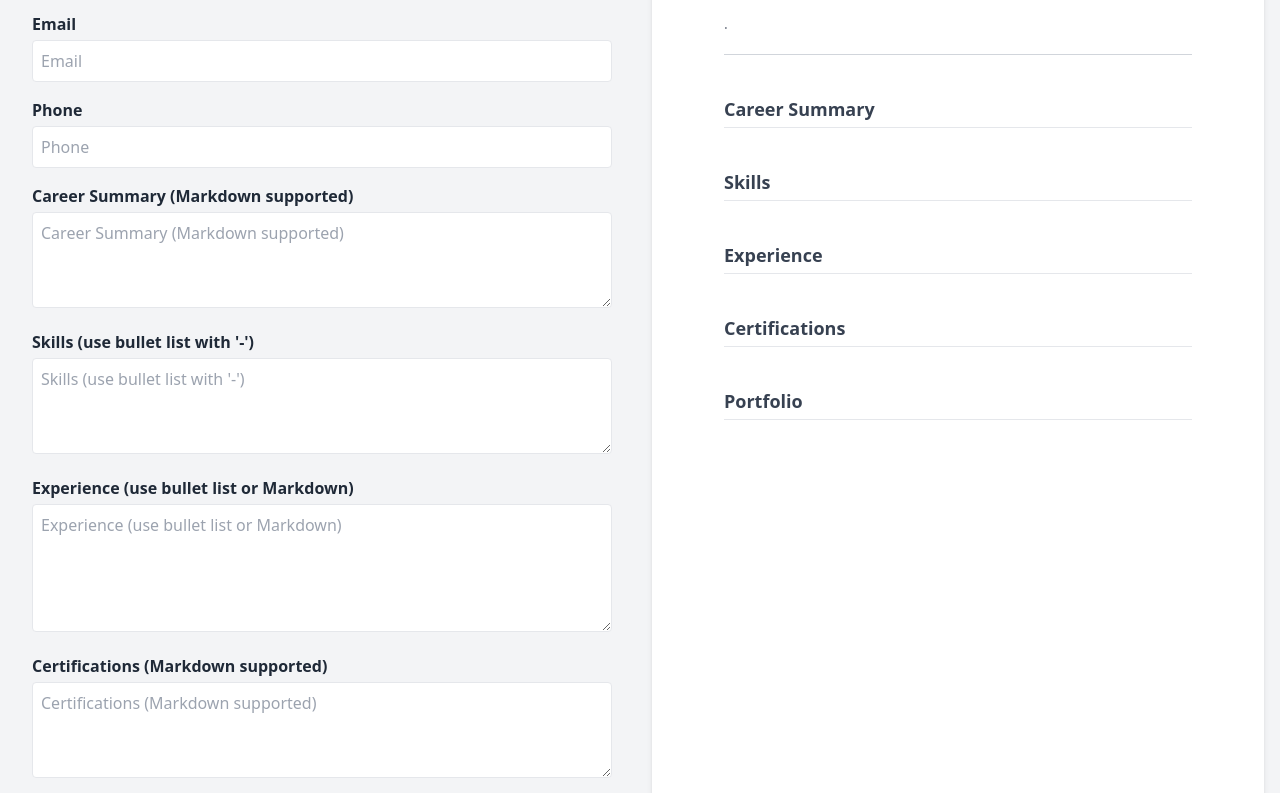
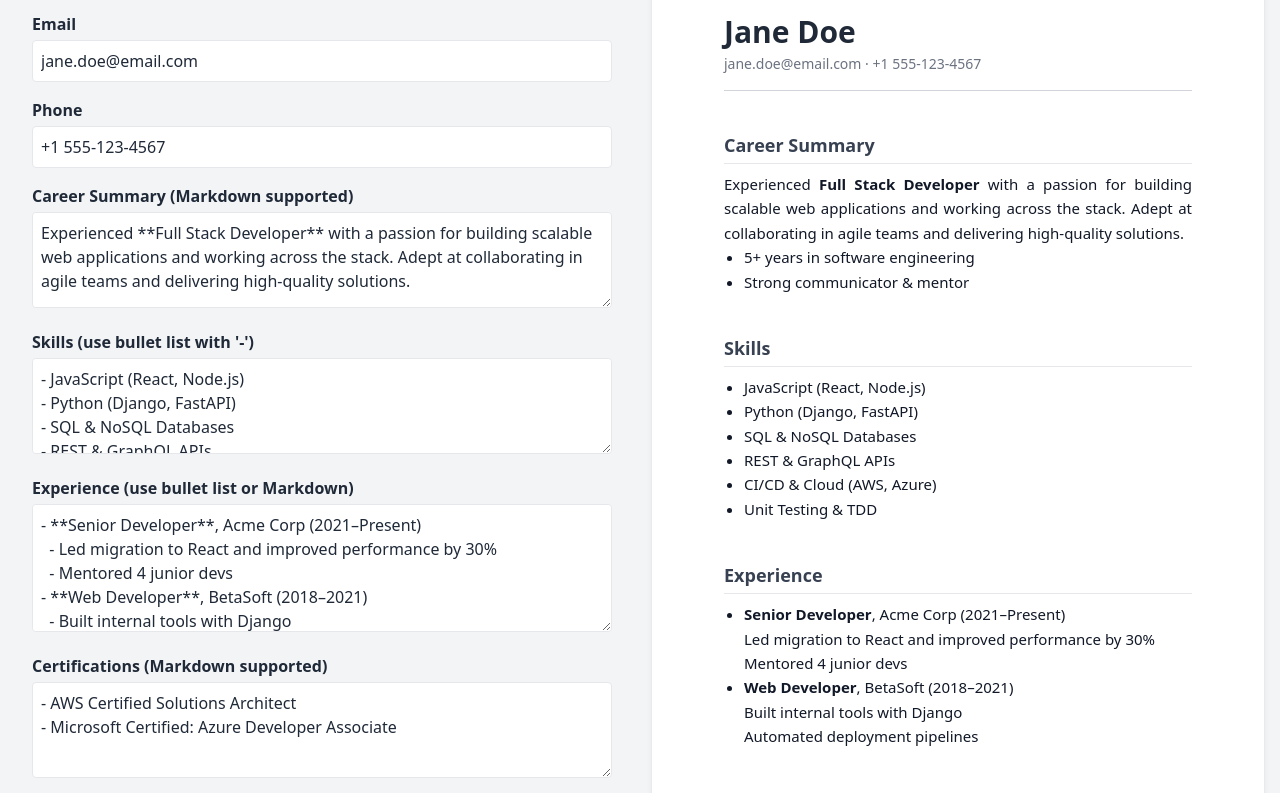
Before and after one commit to bkalse/ResumeBuilder, a React (Vite) app: page / in a window 1280 px wide. Shown: the part 240-1033 px from the top of the page. Built offline with nearby package versions, Linux system fonts and the light colour scheme.

Commit message:
Update initial resume data with sample information and remove unused components

```diff
--- a/src/App.jsx
+++ b/src/App.jsx
@@ -8,16 +8,23 @@ import htmlDocx from "html-docx-js/dist/html-docx";
 function App() {
     const [resumeData, setResumeData] = useState(() => {
         const stored = localStorage.getItem("resumeData");
-        return stored ? JSON.parse(stored) : {
-            name: "",
-            email: "",
-            phone: "",
-            summary: "",
-            skills: "",
-            experience: "",
-            certifications: "",
-            portfolio: ""
-        };
+        return stored
+            ? JSON.parse(stored)
+            : {
+                name: "Jane Doe",
+                email: "jane.doe@email.com",
+                phone: "+1 555-123-4567",
+                summary:
+                    "Experienced **Full Stack Developer** with a passion for building scalable web applications and working across the stack. Adept at collaborating in agile teams and delivering high-quality solutions.\n\n- 5+ years in software engineering\n- Strong communicator & mentor",
+                skills:
+                    "- JavaScript (React, Node.js)\n- Python (Django, FastAPI)\n- SQL & NoSQL Databases\n- REST & GraphQL APIs\n- CI/CD & Cloud (AWS, Azure)\n- Unit Testing & TDD",
+                experience:
+                    "- **Senior Developer**, Acme Corp (2021–Present)\n  - Led migration to React and improved performance by 30%\n  - Mentored 4 junior devs\n- **Web Developer**, BetaSoft (2018–2021)\n  - Built internal tools with Django\n  - Automated deployment pipelines",
+                certifications:
+                    "- AWS Certified Solutions Architect\n- Microsoft Certified: Azure Developer Associate",
+                portfolio:
+                    "- [GitHub](https://github.com/janedoe)\n- [Portfolio Website](https://janedoe.dev)"
+            };
     });
 
 
--- a/src/components/templates/SidebarTemplate.jsx
+++ /dev/null
@@ -1,65 +0,0 @@
-import { marked } from "marked";
-
-export default function SidebarTemplate({ data }) {
-  const md = (text) => ({ __html: marked.parse(text || "") });
-
-  return (
-    <div className="min-h-screen w-full bg-white font-sans text-sm text-gray-800 leading-relaxed">
-      <div className="flex flex-col md:flex-row">
-        {/* Sidebar */}
-        <aside className="md:w-[280px] w-full bg-gray-100 px-6 py-8 space-y-6 border-r border-gray-300">
-          {/* Name & Contact */}
-          <div className="space-y-1">
-            <h1 className="text-xl font-bold text-blue-800">{data.name}</h1>
-            <p className="text-xs text-gray-600 break-words">{data.email}</p>
-            <p className="text-xs text-gray-600 break-words">{data.phone}</p>
-          </div>
-
-          {/* Skills */}
-          <div>
-            <h2 className="text-sm font-semibold text-gray-700 border-b mb-1">
-              Skills
-            </h2>
-            <div
-              className="text-sm text-justify [&>ul]:list-disc [&>ul]:pl-5 [&>li]:mb-[2px]"
-              dangerouslySetInnerHTML={md(data.skills)}
-            />
-          </div>
-
-          {/* Certifications */}
-          <div>
-            <h2 className="text-sm font-semibold text-gray-700 border-b mb-1">
-              Certifications
-            </h2>
-            <div
-              className="text-sm text-justify [&>ul]:list-disc [&>ul]:pl-5 [&>li]:mb-[2px]"
-              dangerouslySetInnerHTML={md(data.certifications)}
-            />
-          </div>
-        </aside>
-
-        {/* Main Content */}
-        <main className="flex-1 px-8 py-10 space-y-8 bg-white">
-          <Section title="Career Summary" content={data.summary} />
-          <Section title="Experience" content={data.experience} />
-          <Section title="Portfolio" content={data.portfolio} />
-        </main>
-      </div>
-    </div>
-  );
-}
-
-// 🔧 Shared Section Renderer
-function Section({ title, content }) {
-  return (
-    <section className="space-y-2">
-      <h2 className="text-lg font-semibold text-gray-700 border-b border-gray-200 pb-1">
-        {title}
-      </h2>
-      <div
-        className="text-justify text-[15px] leading-relaxed [&>ul]:list-disc [&>ul]:pl-5 [&>li]:mb-[2px]"
-        dangerouslySetInnerHTML={{ __html: marked.parse(content || "") }}
-      />
-    </section>
-  );
-}
```
Also changed, not shown: src/components/ResumePreview.jsx (+0 -17 lines), 1 other file (tests, documents, lock files or other folders).
